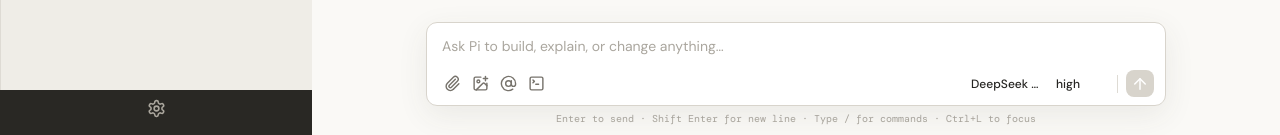
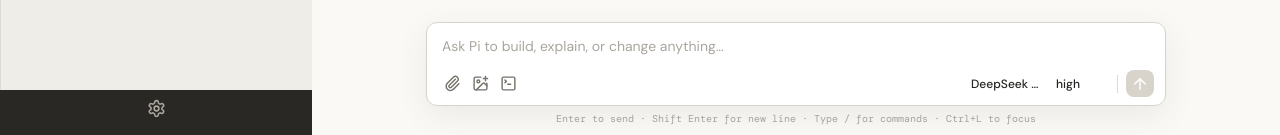
Before and after one commit to mattzq21/pi-op-out, a React (Vite) app: page / in a window 1280 px wide. Shown: the part 662-797 px from the top of the page. Built offline with nearby package versions, Linux system fonts and the light colour scheme.

Commit message:
Committed all changes

```diff
--- a/src/components/Composer.tsx
+++ b/src/components/Composer.tsx
@@ -1,5 +1,5 @@
 import { useEffect, useMemo, useRef, useState } from "react";
-import { ArrowUp, AtSign, CircleStop, FileText, ImagePlus, Paperclip, TerminalSquare, X } from "lucide-react";
+import { ArrowUp, CircleStop, FileText, ImagePlus, Paperclip, TerminalSquare, X } from "lucide-react";
 import type { ImageAttachment, Model, SlashCommand } from "../types";
 import { IconButton } from "./IconButton";
 
@@ -77,7 +77,7 @@ export function Composer({ streaming, queued, commands, models, model, thinkingL
       <textarea ref={ref} aria-label="Message Pi" placeholder={streaming ? (behavior === "steer" ? "Steer Pi while it works…" : "Queue a follow-up…") : "Ask Pi to build, explain, or change anything…"} value={value} rows={1} onChange={(event) => setValue(event.target.value)} onKeyDown={(event) => { if (event.key === "Enter" && !event.shiftKey) { event.preventDefault(); submit(); } }} />
       <input ref={fileRef} className="hidden-input" type="file" multiple onChange={(event) => { void addFiles(event.target.files); event.target.value = ""; }} />
       <input ref={imageRef} className="hidden-input" type="file" accept="image/*" multiple onChange={(event) => { void addFiles(event.target.files, true); event.target.value = ""; }} />
-      <div className="composer-bar"><div className="composer-tools"><IconButton label="Attach files" onClick={() => fileRef.current?.click()}><Paperclip size={17} /></IconButton><IconButton label="Attach image" onClick={() => imageRef.current?.click()}><ImagePlus size={17} /></IconButton><IconButton label="Mention context" onClick={() => { setValue((current) => `${current}@`); ref.current?.focus(); }}><AtSign size={17} /></IconButton><IconButton label="Open terminal" onClick={onOpenTerminal}><TerminalSquare size={17} /></IconButton></div>
+      <div className="composer-bar"><div className="composer-tools"><IconButton label="Attach files" onClick={() => fileRef.current?.click()}><Paperclip size={17} /></IconButton><IconButton label="Attach image" onClick={() => imageRef.current?.click()}><ImagePlus size={17} /></IconButton><IconButton label="Open terminal" onClick={onOpenTerminal}><TerminalSquare size={17} /></IconButton></div>
         <div className="composer-actions">
         <label className="select-control"><select aria-label="Model" value={model ? `${model.provider}/${model.id}` : ""} onChange={(event) => { const next = models.find((item) => `${item.provider}/${item.id}` === event.target.value); if (next) onModel(next); }}>{models.map((item) => <option key={`${item.provider}/${item.id}`} value={`${item.provider}/${item.id}`}>{item.name || item.id}</option>)}</select></label>
         <label className="select-control thinking"><select aria-label="Thinking level" value={thinkingLevel} onChange={(event) => onThinking(event.target.value)}>{thinkingLevels.map((level) => <option key={level}>{level}</option>)}</select></label>
```
